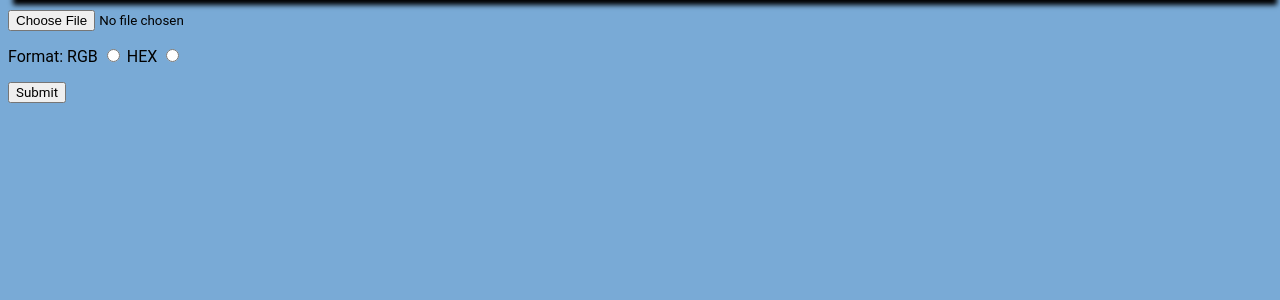
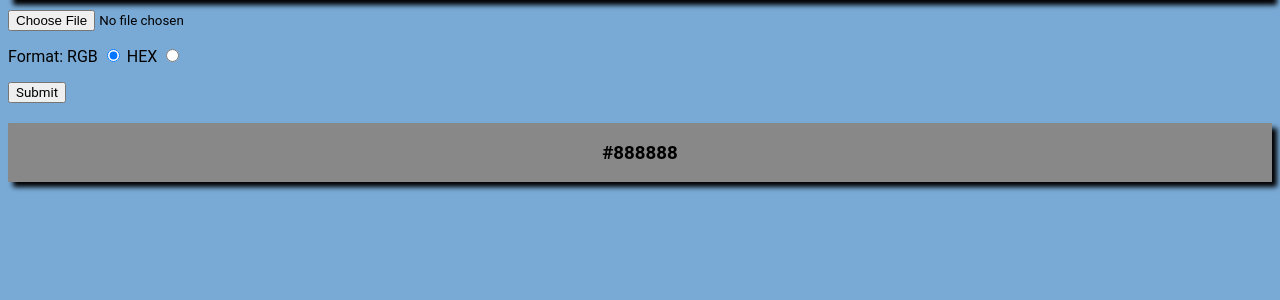
Before and after one commit to jacobrussell-eng/flask-image-palette-reader, a Flask app: template templates/index.html in a window 1280 px wide. Shown: the part 128-428 px from the top of the page. Run offline with Flask 3, Linux system fonts and the light colour scheme; the template is opened without the code that fills it: most values are stand-ins (such as "Sample title", 1, 10 or a date in 2020).

Commit message:
Image Processing and Template Rendering
The bulk of the work:
- Wrote the top_ten_colours() function to open, process, and scan an image for individual rgb values, then count their occurances and return the top ten
- Fed the results of this function to the request response to be rendered
- Iterated over the results in the template to produce ten coloured divs with text to represent the rgb/hex value
- Implemented logic to determine whether text colour should be black or white depending on the colour's luminance (Hex version needs patching)
- Wrote the ReadMe and included links, screenshots and images

Yet to go:
- I want to be able to display the uploaded image next to the palette
- Add dynamic text colour to Hex mode
- Play around with the display more to create a nice interface which is also consistent with variable windowing

```diff
--- a/app.py
+++ b/app.py
@@ -1,12 +1,58 @@
 from flask import Flask, render_template, request
+from PIL import Image, ImageOps
+from numpy import array, unique, argsort
 
 app = Flask(__name__)
 
+def top_ten_colours(file, code):
+    img = Image.open(file).convert('RGB')
+    img = ImageOps.posterize(img, 4)
+    img_array = array(img)
+
+    # Pure python method (slower):
+    # unique_colours = {}
+    # for column in img_array:
+    #     for colour in column:
+    #         tuple_colour = tuple(colour)
+    #         if tuple_colour in unique_colours:
+    #             unique_colours[tuple_colour] += 1
+    #         else:
+    #             unique_colours[tuple_colour] = 1
+    # unique_colours = sorted(unique_colours, key=lambda x: x[1], reverse=True)
+
+    # Flatten to no. Pixels and RGB only:
+    flat_array = img_array.reshape(-1, 3)
+    # Find Unique rows and their counts:
+    unique_colours, counts = unique(flat_array, axis=0, return_counts=True)
+
+    # Using argsort() returns the indices in order, which can be iterated through the other array:
+    if len(counts) <= 10:
+        top_ten_id = argsort(counts)[::-1]
+    else:
+        top_ten_id = (-counts).argsort()[:10]
+    top_ten_rgb = unique_colours[top_ten_id]
+    top_ten_rgb = [tuple(colour) for colour in top_ten_rgb]
+    print(top_ten_rgb)
+
+    # If hex values are requested:
+    if code == 'hex':
+        top_ten_hex = []
+        for key in top_ten_rgb:
+            top_ten_hex.append('#%02x%02x%02x' % key)
+        return top_ten_hex
+    else:
+        return top_ten_rgb
+
+# Process form input and Render template:
 @app.route('/', methods=['GET','POST'])
 def index():
+    colours = []
+    colour_code = 'rgb'
     if request.method == 'POST':
         f = request.files['file']
-    return render_template('index.html')
+        colour_code = request.form['colour_format']
+        colours = top_ten_colours(f.stream, colour_code)
+    return render_template('index.html', colours=colours, colour_code=colour_code)
 
 # Run locally:
 if __name__ == "__main__":
--- a/static/style.css
+++ b/static/style.css
@@ -13,3 +13,17 @@
 }
 
 main { padding: 10px 0; }
+
+#colour_container {
+    margin-top: 20px;
+    display: flex;
+    flex-direction: column;
+    box-shadow: 5px 5px 5px black;
+    /* border: 2px solid white; */
+}
+
+.colour_box {
+    height: auto;
+    width: auto;
+    text-align: center;
+}
--- a/templates/index.html
+++ b/templates/index.html
@@ -18,12 +18,24 @@
                 <input type="file" name="file" required/><br>
                 <p style="display: inline-block;">Format:</p>
                 <label for="rbg_selector">RGB</label>
-                <input type="radio" name="colour_format" id="rbg_selector" value="rgb">
+                <input type="radio" name="colour_format" id="rbg_selector" value="rgb" checked>
                 <label for="rbg_selector">HEX</label>
                 <input type="radio" name="colour_format" id="hex_selector" value="hex">
                 <br><input type="submit"/>
             </form>
-            <!-- insert palette code here -->
+            <div id="colour_container">
+            {% for c in range(colours|length) %}
+                {% if colour_code == 'rgb' %}
+                <div class="colour_box" style="background-color: rgb{{ colours[c] }}; color: {{ 'black' if (0.2126*colours[c][0]+0.7152*colours[c][1]+0.0722*colours[c][2] > 128) else 'white' }};">
+                    <h3>rgb{{ colours[c] }}</h2>
+                </div>
+                {% else %}
+                <div class="colour_box" style="background-color: {{ colours[c] }};">
+                    <h3>{{ colours[c] }}</h2>
+                </div>
+                {% endif %}
+            {% endfor %}
+            </div>
         </main>
     </body>
 </html>
```
Also changed, not shown: README.md, static/rgb_to_luminance_eq.jpg (added), static/screenshot.png (added).
